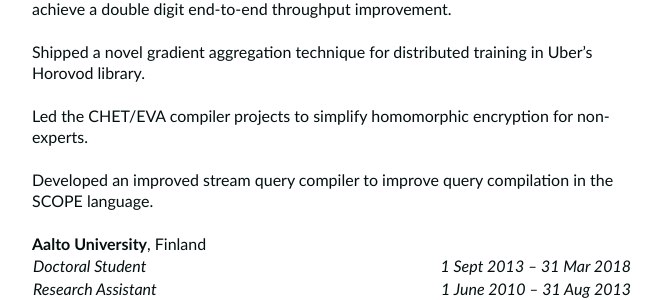
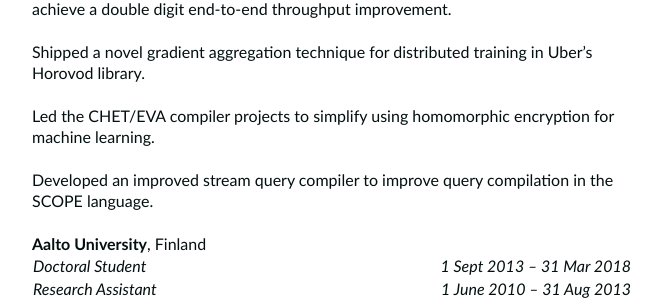
Before and after one commit to OlliSaarikivi/homepage, a Jekyll site: the page built from cv.md, in a window 1280 px wide and 900 px high, scrolled down 489 px. Shown: the part 154-454 px from the top of the window, without its empty margins (308-970 px from the left). Built offline with Jekyll 4.4.1, drawn with Linux system fonts in a browser that asks for light colours.

Commit message:
Update cv.md

```diff
--- a/cv.md
+++ b/cv.md
@@ -29,7 +29,7 @@ Built a novel guaranteed-linear-time regex engine for .NET 7, helping CredScan a
 
 Shipped a novel gradient aggregation technique for distributed training in Uber’s Horovod library.
 
-Led the CHET/EVA compiler projects to simplify homomorphic encryption for non-experts.
+Led the CHET/EVA compiler projects to simplify using homomorphic encryption for machine learning.
 
 Developed an improved stream query compiler to improve query compilation in the SCOPE language.
 
```
